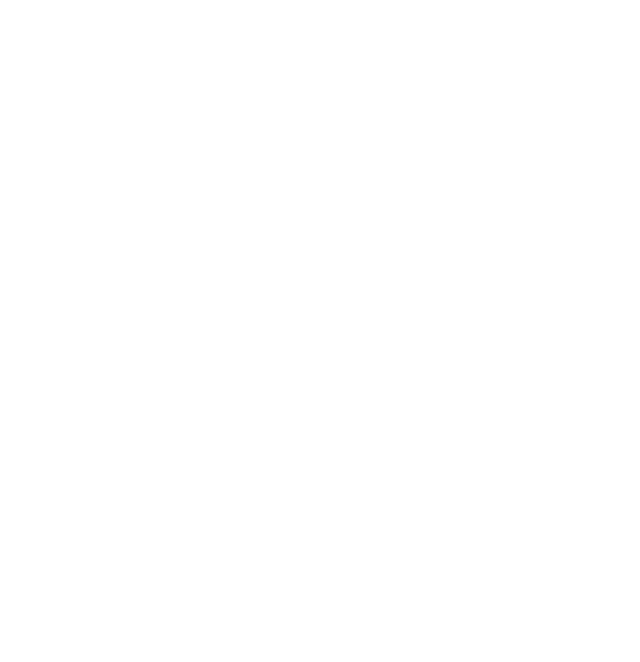
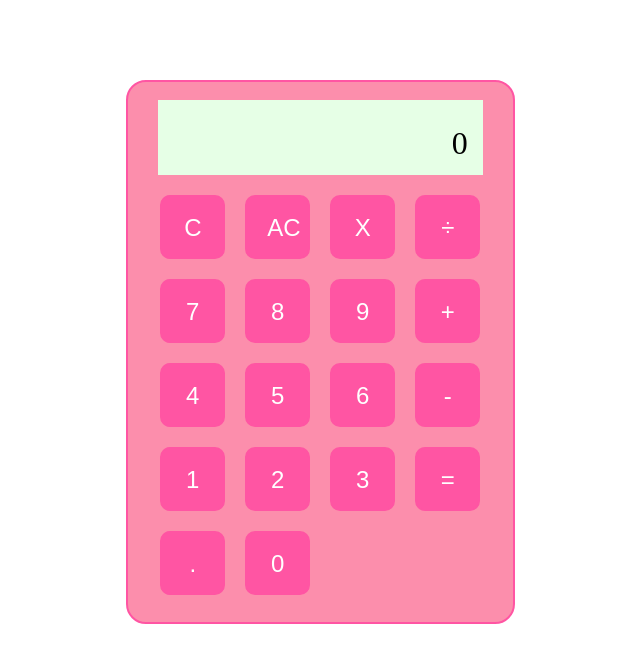
Before and after one commit to dysphere/calculator, a plain HTML site: page index.html in a window 1280 px wide. Shown: the whole page, without its empty margins (343-983 px from the left). Drawn offline with Linux system fonts and the light colour scheme.

Commit message:
Create calculator display

```diff
--- a/index.html
+++ b/index.html
@@ -9,6 +9,38 @@
     <link rel="stylesheet" href="style.css">
 </head>
 <body>
-
+    <div class="container">
+        <div class="display"></div>
+        <div class="grid">
+        <div class="row">
+            <button class="functionButton" type="button">C</button>
+            <button class="functionButton" type="button">AC</button>
+            <button class="functionButton" type="button">X</button>
+            <button class="functionButton" type="button">÷</button>
+        </div>
+        <div class="row">
+            <button class="numberButton" type="button">7</button>
+            <button class="numberButton" type="button">8</button>
+            <button class="numberButton" type="button">9</button>
+            <button class="functionButton" type="button">+</button>
+        </div>
+        <div class="row">
+            <button class="numberButton" type="button">4</button>
+            <button class="numberButton" type="button">5</button>
+            <button class="numberButton" type="button">6</button>
+            <button class="functionButton" type="button">-</button>
+        </div>
+        <div class="row">
+            <button class="numberButton" type="button">1</button>
+            <button class="numberButton" type="button">2</button>
+            <button class="numberButton" type="button">3</button>
+            <button class="functionButton" type="button">=</button>
+        </div>
+        <div class="row">
+            <button class="functionButton" type="button">.</button>
+            <button class="numberButton" type="button">0</button>
+        </div>
+        </div>
+    </div>
 </body>
 </html>
--- a/javascript.js
+++ b/javascript.js
@@ -33,3 +33,6 @@ function operate(a, operator, b) {
         return divide(a, b);
     }
 }
+
+const display = document.querySelector(".display");
+display.textContent = "0";
--- a/style.css
+++ b/style.css
@@ -0,0 +1,51 @@
+.display {
+    width: 310px;
+    height: 50px;
+    background-color: #e6ffe6;
+    font-size: xx-large;
+    text-align: right;
+    font-family: "LCD";
+    padding-top: 25px;
+    padding-right: 15px;
+}
+
+.numberButton, .functionButton {
+    color: white;
+    background-color: #ff55a3;
+    width: 65px;
+    height: 60px;
+}
+
+.grid {
+    display: flex;
+    flex-direction: column;
+    margin-top: 10px;
+}
+
+.row {
+    display: flex;
+}
+
+.container {
+    display: flex;
+    flex-direction: column;
+    justify-content: center;
+    align-items: center;
+    margin: 10vh 36vw;
+    padding: 15px;
+    background-color: #fc8eac;
+    border-radius: 20px;
+    width: 355px;
+    height: 510px;
+    border: 2px solid #ff55a3;
+}
+
+button {
+    padding: 30px 20px;
+    margin: 10px 10px;
+    text-align: center;
+    font-size: x-large;
+    line-height:1px;
+    border-radius: 10px;
+    border: 2px solid #ff55a3;
+}
```
